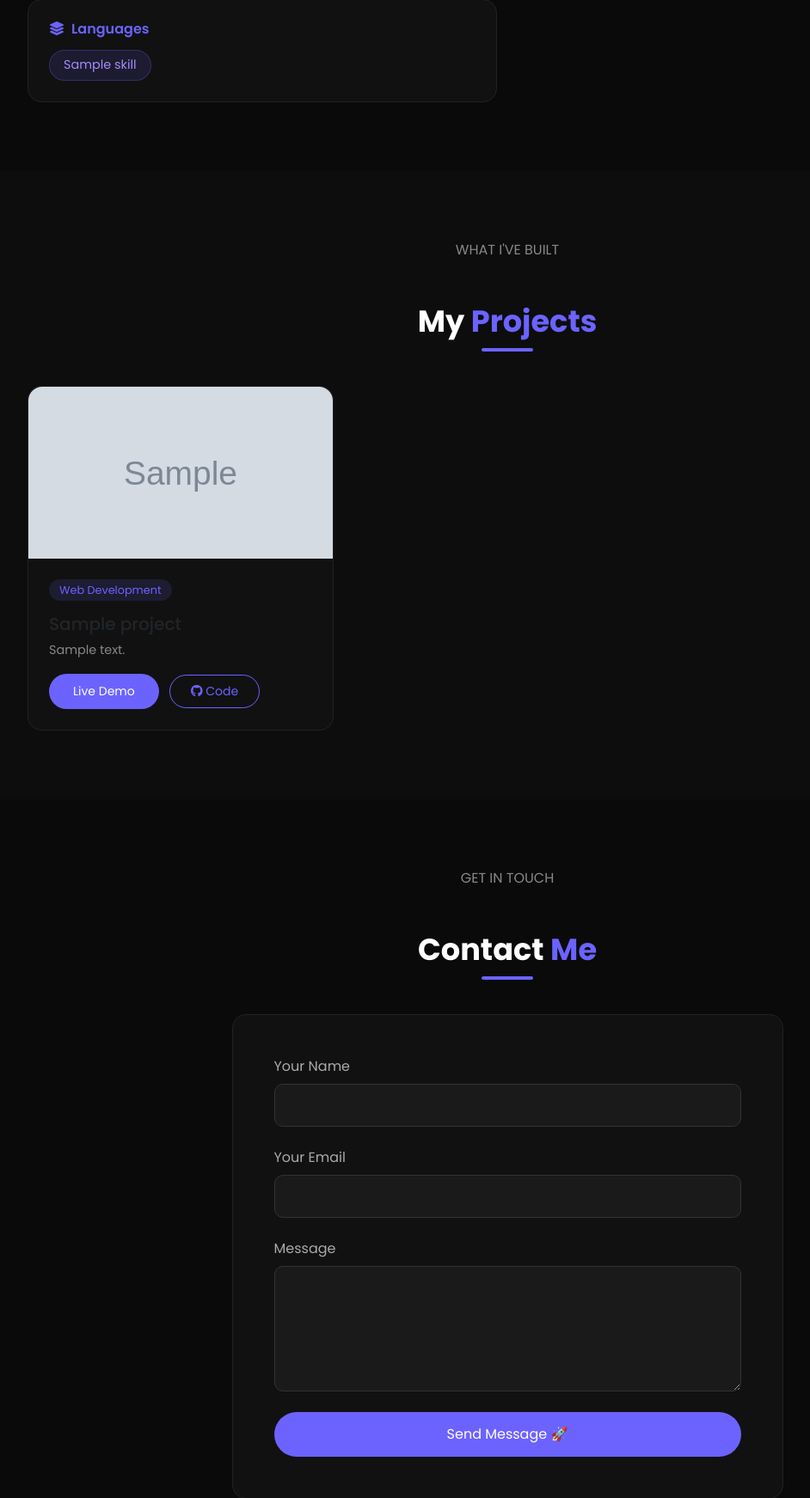
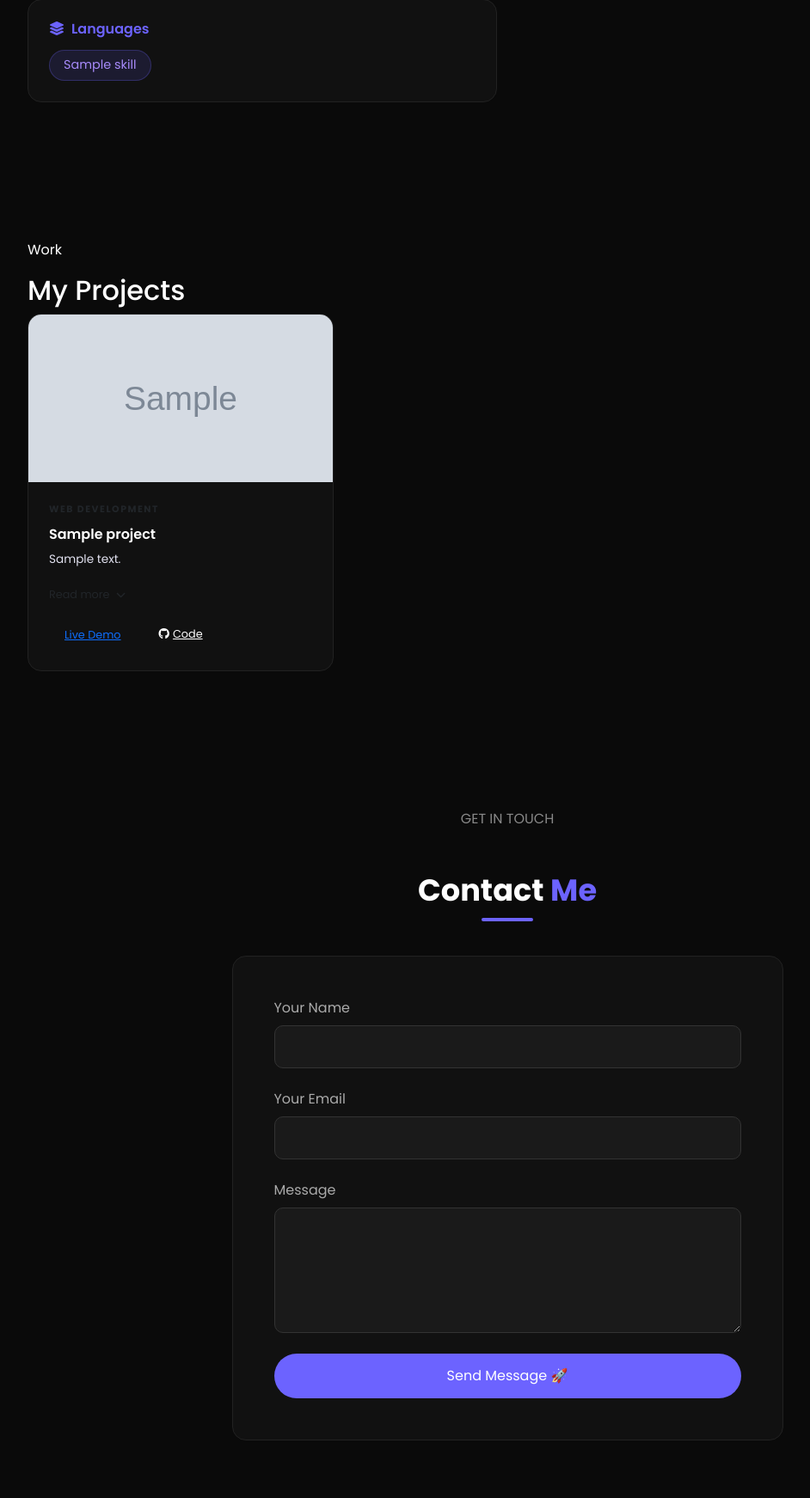
Before and after one commit to rajathi472-sys/Portfolio, a Django app: page / in a window 1280 px wide. Shown: the part 1132-2875 px from the top of the page at 86% size, without its empty margins (50-992 px from the left). Run offline with Django 5.2, Linux system fonts and the light colour scheme; tables that the repository leaves empty hold one stand-in row (values such as "Sample post"); grey boxes marked "Sample" are stand-in pictures.

Commit message:
Updated home.html

```diff
--- a/main/templates/main/home.html
+++ b/main/templates/main/home.html
@@ -55,42 +55,57 @@
 
     </div>
 </section>
-
 <!-- Projects Section -->
-<section id="projects" class="section" style="background:#0d0d0d;">
+<section id="projects" class="section" style="background:var(--bg2);">
     <div class="container">
-        <p class="section-subtitle text-center">WHAT I'VE BUILT</p>
-        <h2 class="section-title text-center">My <span>Projects</span></h2>
-        <div class="divider mx-auto"></div>
-
+        <p class="label">Work</p>
+        <h2 class="heading">My <span>Projects</span></h2>
+        <div class="rule"></div>
 
         <div class="row g-4" id="projects-container">
             {% for project in projects %}
-            <div class="col-md-4 project-item" data-category="{{ project.category }}">
-                <div class="card h-100">
+            <div class="col-md-6 col-lg-4 project-item" data-category="{{ project.category }}">
+                <div class="card h-100" style="overflow:hidden;">
                     {% if project.image %}
-                    <img src="{{ project.image.url }}" class="card-img-top" alt="{{ project.title }}">
+                    <img src="{{ project.image.url }}" alt="{{ project.title }}"
+                        style="width:100%; height:195px; object-fit:cover; border-bottom:1px solid var(--border);">
                     {% endif %}
-                    <div class="card-body p-4">
-                        <span style="background:#6c63ff22; color:#6c63ff; padding:4px 12px; border-radius:20px; font-size:0.8rem;">{{ project.get_category_display }}</span>
-                        <h5 class="mt-3 mb-2">{{ project.title }}</h5>
-                        <p style="color:#888; font-size:0.9rem;">{{ project.description|truncatewords:20 }}</p>
-                        <div class="mt-3">
+                    <div class="card-body p-4" style="display:flex; flex-direction:column;">
+                        <span style="font-size:0.68rem; font-weight:700; letter-spacing:1.5px; color:var(--primary); text-transform:uppercase;">
+                            {{ project.get_category_display }}
+                        </span>
+                        <h5 style="color:#fff; font-weight:600; margin:10px 0 8px; font-size:1rem;">{{ project.title }}</h5>
+
+                        <!-- Short description -->
+                        <p class="desc-short" style="color:#e2e2f0; font-size:0.85rem; line-height:1.7;">
+    {{ project.description|truncatewords:18 }}
+</p>
+<p class="desc-full" style="color:#e2e2f0; font-size:0.85rem; line-height:1.7; display:none;">
+    {{ project.description }}
+</p>
+
+                        <!-- Read more toggle -->
+                        <button onclick="toggleDesc(this)" style="background:transparent; border:none; color:var(--primary); font-size:0.8rem; text-align:left; padding:4px 0; cursor:pointer;">
+                            Read more <i class="fas fa-chevron-down ms-1" style="font-size:0.7rem;"></i>
+                        </button>
+
+                        <div class="d-flex gap-2 mt-3">
                             {% if project.url %}
-                            <a href="{{ project.url }}" class="btn btn-primary btn-sm me-2" target="_blank">Live Demo</a>
+                            <a href="{{ project.url }}" target="_blank" class="btn-main" style="padding:8px 18px; font-size:0.8rem;">Live Demo</a>
                             {% endif %}
                             {% if project.github_url %}
-                            <a href="{{ project.github_url }}" class="btn btn-outline-primary btn-sm" target="_blank">
-                                <i class="fab fa-github"></i> Code
-                            </a>
+                            <a href="{{ project.github_url }}" target="_blank" class="btn-ghost" style="padding:7px 18px; font-size:0.8rem; color:#fff; border-color:rgba(255,255,255,0.2);">
+    <i class="fab fa-github me-1"></i>Code
+</a>
                             {% endif %}
                         </div>
                     </div>
                 </div>
             </div>
             {% empty %}
-            <div class="col-12 text-center" style="color:#888;">
-                <p>No projects yet. Add some from the admin panel!</p>
+            <div class="col-12 text-center" style="color:var(--muted); padding:60px 0;">
+                <i class="fas fa-folder-open" style="font-size:2rem; margin-bottom:12px; display:block;"></i>
+                No projects yet. Add some from the admin panel.
             </div>
             {% endfor %}
         </div>
@@ -152,35 +167,37 @@
 
 {% block extra_js %}
 <script>
-// Animate skill bars
-const observer = new IntersectionObserver((entries) => {
-    entries.forEach(entry => {
-        if (entry.isIntersecting) {
-            const bar = entry.target;
-            bar.style.width = bar.getAttribute('data-width') + '%';
-        }
-    });
-}, { threshold: 0.3 });
-document.querySelectorAll('.skill-bar-fill').forEach(bar => observer.observe(bar));
-
 // Filter projects by category
 function filterProjects(category, btn) {
-    // Update button styles
     document.querySelectorAll('.filter-btn').forEach(b => {
-        b.classList.remove('btn-primary');
-        b.classList.add('btn-outline-primary');
+        b.className = 'filter-btn btn-ghost';
+        b.style.padding = '7px 20px';
+        b.style.fontSize = '0.82rem';
     });
-    btn.classList.remove('btn-outline-primary');
-    btn.classList.add('btn-primary');
+    btn.className = 'filter-btn btn-main';
+    btn.style.padding = '8px 20px';
+    btn.style.fontSize = '0.82rem';
 
-    // Show/hide projects
     document.querySelectorAll('.project-item').forEach(item => {
-        if (category === 'all' || item.dataset.category === category) {
-            item.style.display = 'block';
-        } else {
-            item.style.display = 'none';
-        }
+        item.style.display = (category === 'all' || item.dataset.category === category) ? 'block' : 'none';
     });
+}
+
+// Read more / Read less toggle
+function toggleDesc(btn) {
+    const card = btn.closest('.card-body');
+    const short = card.querySelector('.desc-short');
+    const full = card.querySelector('.desc-full');
+
+    if (full.style.display === 'none') {
+        short.style.display = 'none';
+        full.style.display = 'block';
+        btn.innerHTML = 'Read less <i class="fas fa-chevron-up ms-1" style="font-size:0.7rem;"></i>';
+    } else {
+        short.style.display = 'block';
+        full.style.display = 'none';
+        btn.innerHTML = 'Read more <i class="fas fa-chevron-down ms-1" style="font-size:0.7rem;"></i>';
+    }
 }
 </script>
 {% endblock %}
```
